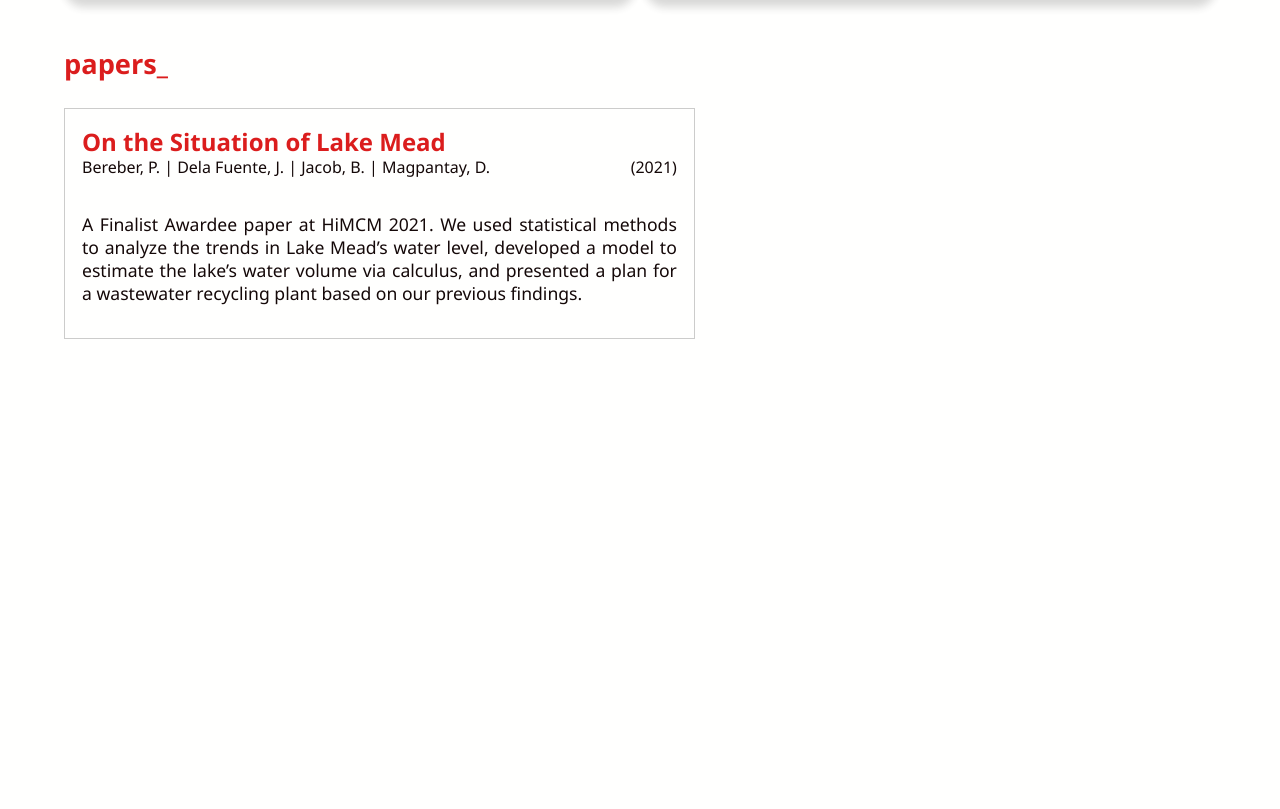
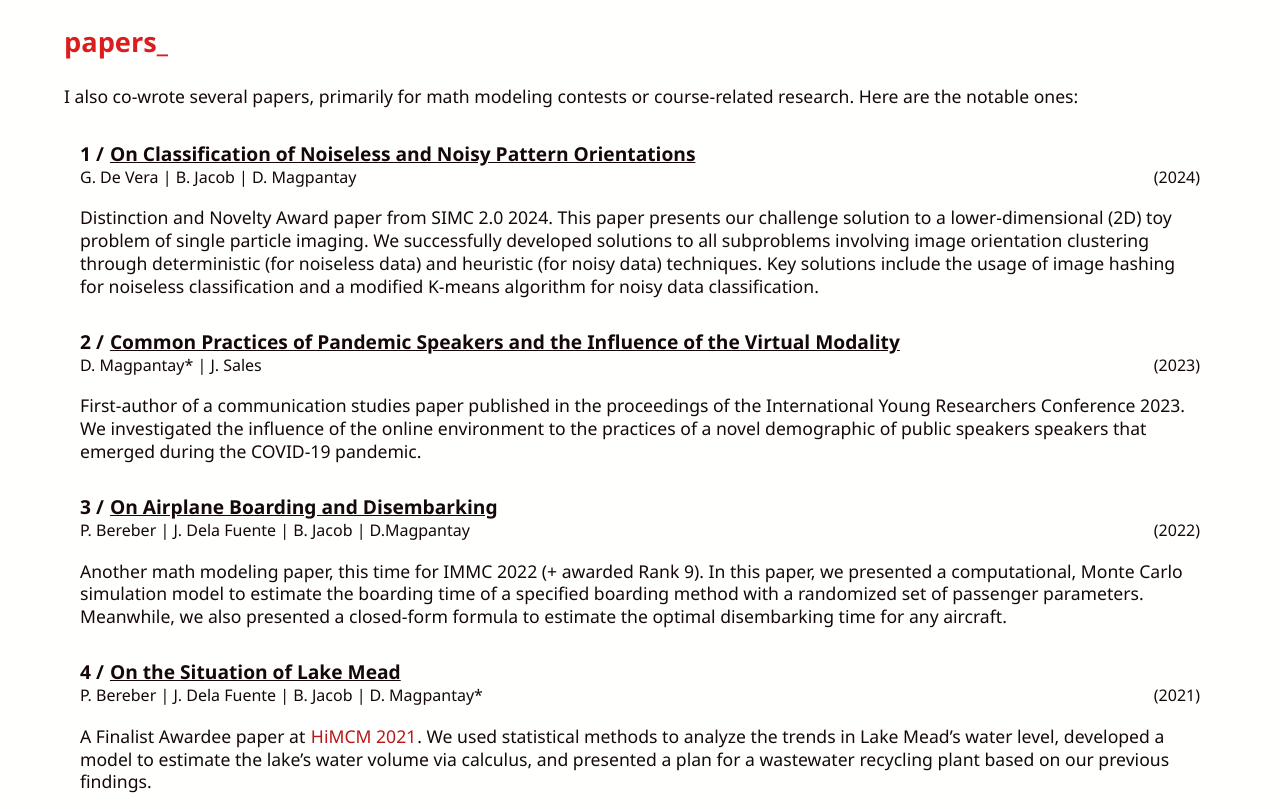
Before and after one commit to Dexva/davis-abode, an Astro site: page /me in a window 1280 px wide. Shown: the part 1306-2115 px from the top of the page. Before the commit the page ends 1645 px from the top, so only its background shows below. Built offline with nearby package versions, Linux system fonts and the light colour scheme; Astro itself is replaced by a stand-in of ours.

Commit message:
added papers
to-do: improve UI of papers tab

```diff
--- a/src/components/PaperTab.astro
+++ b/src/components/PaperTab.astro
@@ -1,6 +1,6 @@
 ---
 import '../styles/global.css';
-const { paper } = Astro.props;
+const { paper , index } = Astro.props;
 
 function dispAuthor(author:any,index:number,arrayLen:number) {
     let isLast = (index == arrayLen-1);
@@ -14,33 +14,28 @@ function dispAuthor(author:any,index:number,arrayLen:number) {
 <style>
     .link {
         cursor: ne-resize;
-        border: 1px solid rgba(0,0,0,0.2);
+        text-decoration:underline;
+        color: var(--mainblack);
     }
-    .link:hover, .link:active {
-        background-color: transparent;
-        border: 1px solid rgba(150, 33, 2, 0.4);
-        box-shadow: 0 5px 5px rgba(150, 33, 2, 0.5);
+    .link:hover{
+        background-color: var(--bgwhite);
+        text-decoration: underline;;
+        color: var(--mainred);
+        border: none;
     }
-    .link:active {
-        box-shadow: 0 5px 5px rgba(150, 33, 2, 0.8);
-    }
+
     .outer {
         padding: 1em;
         display: flex;
-        text-wrap: wrap;;
+        text-wrap: wrap;
     }
     .authors {
         font-size: medium;
     }
-    .left {
-        flex: 4;
-    }
-    .right {
-        flex: 1;
-    }
     .title {
         font-weight:bold;
-        color: var(--mainred);
+        color: var(--mainblack);
+        font-size: 120%;
     }
     .date {
         margin-bottom:10px;
@@ -48,8 +43,9 @@ function dispAuthor(author:any,index:number,arrayLen:number) {
     }
     .desc {
         margin-top: 0.5em;
-        transition: display 0.5s ease-out;
     }
+    .left {flex: 4;}
+    .right {flex: 1;}
 
     @media screen and (min-width: 700px) {
         .container {
@@ -62,9 +58,12 @@ function dispAuthor(author:any,index:number,arrayLen:number) {
     }
 </style>
 
-<a href={paper.url} target="_blank" class="link floating">
+
 <div class="outer">
-        <h3 class="title">{paper.title}</h3>
+    <h3 class="title">{index+1} / <a href={paper.url} target="_blank" class="link">
+        {paper.title}
+    </a></h3>
+
     <div class="container">
         <p class="authors left">
             {paper.authors.map((author : any, index:number, array:any)=>(
@@ -73,7 +72,7 @@ function dispAuthor(author:any,index:number,arrayLen:number) {
         </p>
         <p  class="date right">({paper.year})</p>
     </div>
-        <p class="desc justify"><slot /></p>
+    <p class="desc">
+        <slot/>
+    </p>
 </div>
-
-</a>
--- a/src/components/Tab.astro
+++ b/src/components/Tab.astro
@@ -25,6 +25,7 @@ const { title , subtitle, route, thumbnail } = Astro.props;
     }
     .tab p {
         padding-left: 3%;
+        padding-right: 3%;
         padding-bottom: 2%;
     }
     .tab a {
--- a/src/pages/me.astro
+++ b/src/pages/me.astro
@@ -4,7 +4,6 @@ import BaseLayout from '../layouts/BaseLayout.astro';
 import TextLink from '../components/TextLink.astro';
 import Tab from '../components/Tab.astro';
 import PaperTab from '../components/PaperTab.astro';
-import Prose from '../components/Prose.astro';
 
 const allContent = Object.values(import.meta.glob('./me/*.md', { eager: true }));
 const codePosts = allContent.filter((post: any) => post.frontmatter.tags.includes("code"));
@@ -22,6 +21,7 @@ const papersPosts = Object.values(import.meta.glob('./me/papers/*.md', {eager:tr
     .sectiondesc {
         margin-top: 0;
         margin-bottom: 1em;
+        display:none
     }
 
     @media screen and (min-width: 700px) {
@@ -34,6 +34,9 @@ const papersPosts = Object.values(import.meta.glob('./me/papers/*.md', {eager:tr
             width: 100%;
         }
         .container div {
+            display:block;
+        }
+        .sectiondesc {
             display:block;
         }
     }
@@ -49,22 +52,23 @@ const papersPosts = Object.values(import.meta.glob('./me/papers/*.md', {eager:tr
 
         <br><br>
 
-        I (very recently) graduted from <TextLink text="Pisay-Main" url="https://en.wikipedia.org/wiki/Philippine_Science_High_School_Main_Campus"isBold={false} /> last 2024
+        I graduted from <TextLink text="Pisay-Main" url="https://en.wikipedia.org/wiki/Philippine_Science_High_School_Main_Campus"isBold={false} /> in 2024
         and am now studying at <TextLink text="Kyoto University 京都大学" url="https://www.kyoto-u.ac.jp/en" isBold={false} />
-        as an <TextLink text="iUP scholar" url="https://www.iup.kyoto-u.ac.jp/" isBold={false}/>. This April 2025, I'm entering the University's
-        工学部理工科学科 (Faculty of Engineering, Department of Chemical Science and Technology).
+        as an <TextLink text="iUP scholar" url="https://www.iup.kyoto-u.ac.jp/" isBold={false}/>. This April (2025), I'm entering the University's
+        Department of Chemical Science and Technology.
 
         <br><br>
 
-        For more information, feel free to check out my resume.
-        I've also compiled some cool things I've done on this page.
+        I've compiled some cool things I've done on this page.
+        For more details, feel free to check out my
+        <TextLink text="resume" url="https://docs.google.com/document/d/1KXJEWt627nFji5kxMUQj4V-VpzK9vBnUJcHAE78RGC0/edit?usp=sharing"/>
     </p>
 
 
     <h2 class="bold section">engineering_</h2>
     <p class="sectiondesc justify">
         As someone in the engineering discipline, I have had my fair share of past encounters with practical projects.
-        While it's yet to be extensive, here are some of the projects I enjoyed working on in the past:
+        Here are some I enjoyed working on in the past:
     </p>
     <div class="container">
         {enggPosts.map((post:any)=>(
@@ -76,8 +80,7 @@ const papersPosts = Object.values(import.meta.glob('./me/papers/*.md', {eager:tr
     <h2 class="bold section">code_</h2>
     <p class="sectiondesc justify">
         One of my greatest joys lie in digital stuff.
-        Aside from chemistry, I was also particularly active in studying informatics and developing software.
-        Here are some I am particularly proud of:
+        These are some work that I am particularly proud of:
     </p>
     <div class="container">
         {codePosts.map((post:any)=>(
@@ -86,10 +89,14 @@ const papersPosts = Object.values(import.meta.glob('./me/papers/*.md', {eager:tr
     </div>
 
     <h2 class="bold section">papers_</h2>
-    <div class="container">
-        {papersPosts.map((post:any)=>(
-            <PaperTab paper={post.frontmatter}>
-                <Prose><post.default /></Prose>
+    <p class="sectiondesc justify">
+        I also co-wrote several papers, primarily for math modeling contests or course-related research.
+        Here are the notable ones:
+    </p>
+    <div>
+        {papersPosts.map((post:any, index:number)=>(
+            <PaperTab paper={post.frontmatter} index={index}>
+                <post.default />
             </PaperTab>
         ))}
     </div>
--- a/src/pages/me/papers/1_lake-mead.md
+++ /dev/null
@@ -1,9 +0,0 @@
----
-title: 'On the Situation of Lake Mead'
-authors: ['Bereber, P.', 'Dela Fuente, J.', 'Jacob, B.', 'Magpantay, D.']
-year: 2021
-url: https://drive.google.com/file/d/1qPJFPTJoKEh5JeliNKaEUoemaosQlQ-t/view?usp=sharing
-tags: ['math modeling', 'technical']
----
-
-A Finalist Awardee paper at HiMCM 2021. We used statistical methods to analyze the trends in Lake Mead's water level, developed a model to estimate the lake's water volume via calculus, and presented a plan for a wastewater recycling plant based on our previous findings.
--- /dev/null
+++ b/src/pages/me/papers/1_noise-patterns.md
@@ -0,0 +1,9 @@
+---
+title: 'On Classification of Noiseless and Noisy Pattern Orientations'
+authors: ['G. De Vera', 'B. Jacob', 'D. Magpantay']
+year: 2024
+url: https://drive.google.com/file/d/19nW7Ffei04XHAPGIc-WTt9GPxhzYoL1x/view?usp=sharing
+tags: ['math modeling', 'technical']
+---
+
+Distinction and Novelty Award paper from SIMC 2.0 2024. This paper presents our challenge solution to a lower-dimensional (2D) toy problem of single particle imaging. We successfully developed solutions to all subproblems involving image orientation clustering through deterministic (for noiseless data) and heuristic (for noisy data) techniques. Key solutions include the usage of image hashing for noiseless classification and a modified K-means algorithm for noisy data classification.
--- /dev/null
+++ b/src/pages/me/papers/2_virtual-modality.md
@@ -0,0 +1,9 @@
+---
+title: 'Common Practices of Pandemic Speakers and the Influence of the Virtual Modality'
+authors: ['D. Magpantay*', 'J. Sales']
+year: 2023
+url: http://doi.org/10.34614/2023IYRC_S27
+tags: ['communication studies', 'humanities']
+---
+
+First-author of a communication studies paper published in the proceedings of the International Young Researchers Conference 2023. We investigated the influence of the online environment to the practices of a novel demographic of public speakers speakers that emerged during the COVID-19 pandemic.
--- /dev/null
+++ b/src/pages/me/papers/3_airplane-boarding.md
@@ -0,0 +1,9 @@
+---
+title: "On Airplane Boarding and Disembarking"
+authors: ['P. Bereber', 'J. Dela Fuente', 'B. Jacob', 'D.Magpantay']
+year: 2022
+url: https://drive.google.com/file/d/17I-gblc61-sMP80HJAQNh2h1IlB47gko/view?usp=sharing
+tags: ['math modeling', 'technical']
+---
+
+Another math modeling paper, this time for IMMC 2022 (+ awarded Rank 9). In this paper, we presented a computational, Monte Carlo simulation model to estimate the boarding time of a specified boarding method with a randomized set of passenger parameters. Meanwhile, we also presented a closed-form formula to estimate the optimal disembarking time for any aircraft.
--- /dev/null
+++ b/src/pages/me/papers/4_lake-mead.md
@@ -0,0 +1,9 @@
+---
+title: 'On the Situation of Lake Mead'
+authors: ['P. Bereber','J. Dela Fuente', 'B. Jacob', 'D. Magpantay*']
+year: 2021
+url: https://drive.google.com/file/d/1qPJFPTJoKEh5JeliNKaEUoemaosQlQ-t/view?usp=sharing
+tags: ['math modeling', 'technical']
+---
+
+A Finalist Awardee paper at [HiMCM 2021](). We used statistical methods to analyze the trends in Lake Mead's water level, developed a model to estimate the lake's water volume via calculus, and presented a plan for a wastewater recycling plant based on our previous findings.
```
Lines whose indentation alone changed are shown as unchanged.
